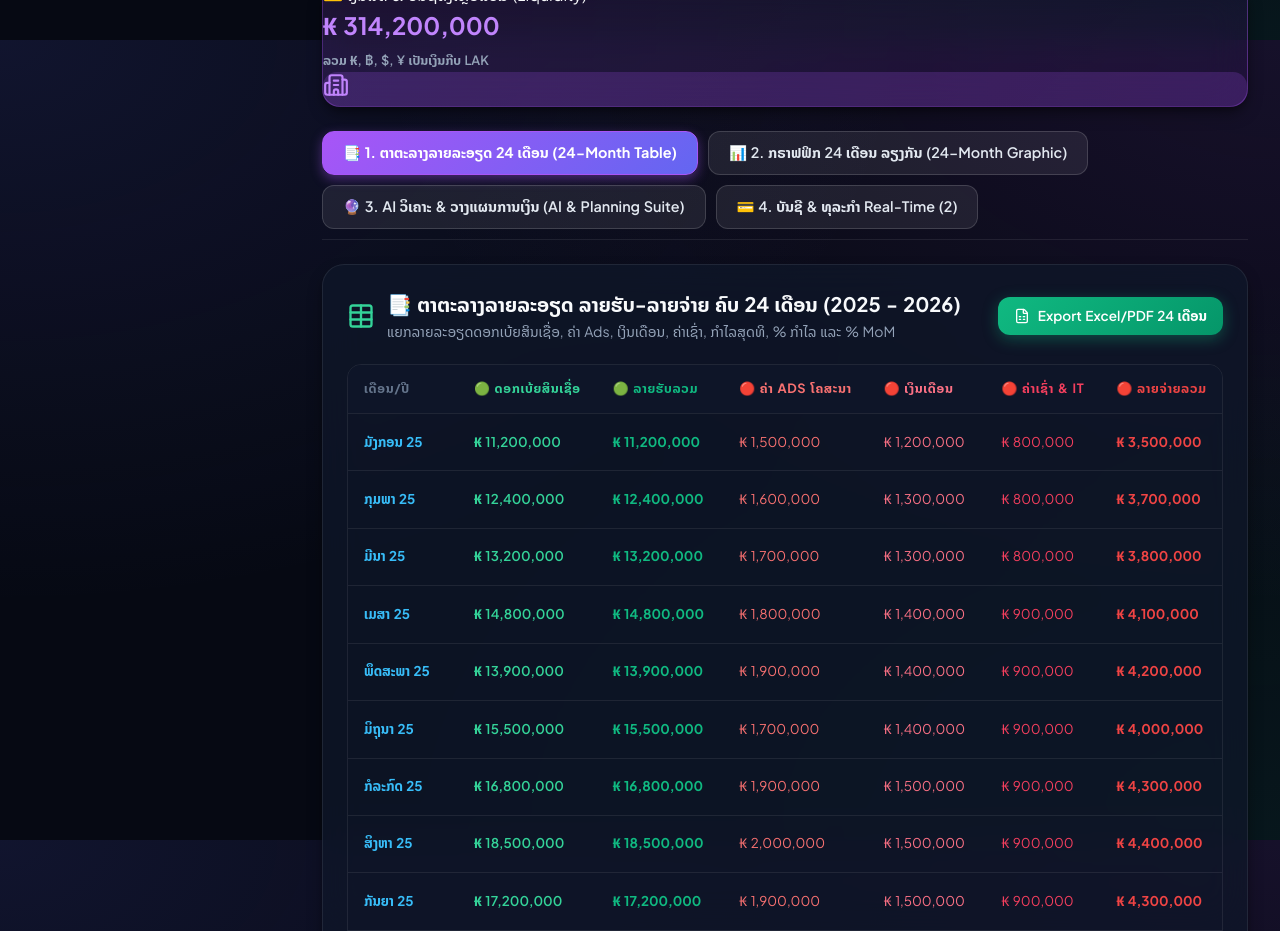
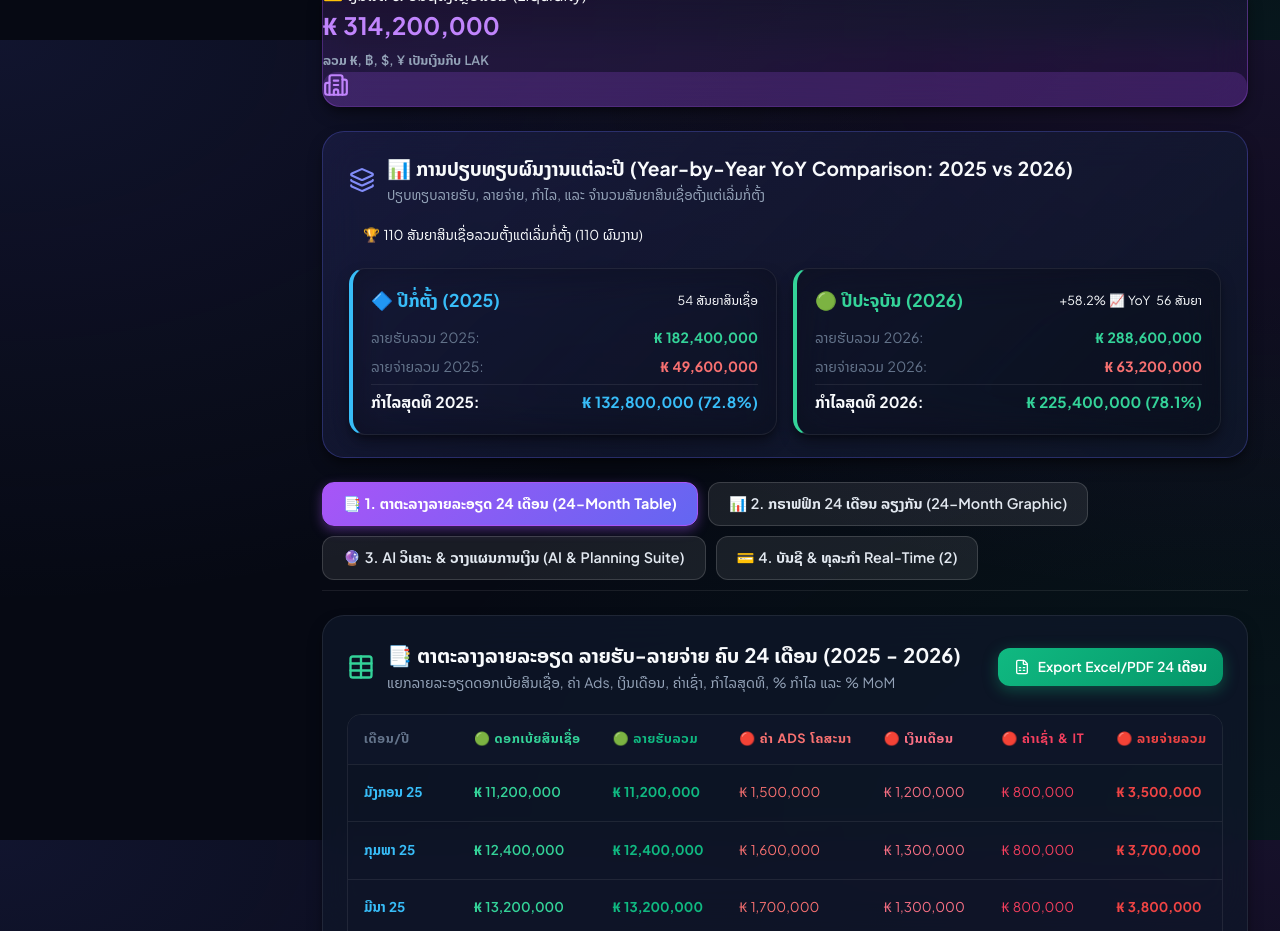
Before and after one commit to ibankonlinefree24h-svg/lao-financial-app, a React (Vite) app: page / in a window 1280 px wide. Shown: the part 1560-2491 px from the top of the page. Built offline with nearby package versions, Linux system fonts and the light colour scheme.

Commit message:
Restore Year-by-Year YoY Comparison Panel (2025 vs 2026) and Loan Contracts Badge

```diff
--- a/src/components/IncomeExpenseView.jsx
+++ b/src/components/IncomeExpenseView.jsx
@@ -455,7 +455,77 @@ export default function IncomeExpenseView({
         </div>
       </div>
 
-      {/* 5. Sleek Categorized Sub-Tab Navigation Bar */}
+      {/* 🌟 5. YEAR-BY-YEAR PERFORMANCE COMPARISON PANEL (2025 VS 2026 YoY) */}
+      <div className="glass-panel" style={{ padding: '22px 26px', borderRadius: '22px', background: 'linear-gradient(135deg, rgba(99, 102, 241, 0.12), rgba(15, 23, 42, 0.9))', border: '1px solid rgba(99, 102, 241, 0.3)' }}>
+        <div style={{ display: 'flex', justifyContent: 'space-between', alignItems: 'center', marginBottom: '16px', flexWrap: 'wrap', gap: '12px' }}>
+          <div style={{ display: 'flex', alignItems: 'center', gap: '12px' }}>
+            <Layers size={26} color="#818cf8" />
+            <div>
+              <h3 style={{ fontSize: '1.2rem', fontWeight: 800, color: 'var(--text-primary)' }}>
+                📊 ການປຽບທຽບຜົນງານແຕ່ລະປີ (Year-by-Year YoY Comparison: 2025 vs 2026)
+              </h3>
+              <p style={{ fontSize: '0.85rem', color: 'var(--text-secondary)', margin: 0 }}>
+                ປຽບທຽບລາຍຮັບ, ລາຍຈ່າຍ, ກຳໄລ, ແລະ ຈຳນວນສັນຍາສິນເຊື່ອຕັ້ງແຕ່ເລີ່ມກໍ່ຕັ້ງ
+              </p>
+            </div>
+          </div>
+
+          <span className="tag tag-purple" style={{ fontSize: '0.85rem', padding: '6px 14px' }}>
+            🏆 110 ສັນຍາສິນເຊື່ອລວມຕັ້ງແຕ່ເລີ່ມກໍ່ຕັ້ງ ({allTimeSummary.totalLoansIssued} ຜົນງານ)
+          </span>
+        </div>
+
+        <div style={{ display: 'grid', gridTemplateColumns: 'repeat(auto-fit, minmax(300px, 1fr))', gap: '16px' }}>
+          {/* 2025 Card */}
+          <div className="glass-panel" style={{ padding: '18px', background: 'rgba(0,0,0,0.25)', borderLeft: '4px solid #38bdf8', borderRadius: '16px' }}>
+            <div style={{ display: 'flex', justifyContent: 'space-between', alignItems: 'center' }}>
+              <span style={{ fontSize: '1.1rem', fontWeight: 800, color: '#38bdf8' }}>🔷 ປີກໍ່ຕັ້ງ (2025)</span>
+              <span className="tag tag-blue" style={{ fontSize: '0.78rem' }}>54 ສັນຍາສິນເຊື່ອ</span>
+            </div>
+            <div style={{ marginTop: '12px', display: 'flex', flexDirection: 'column', gap: '6px' }}>
+              <div style={{ display: 'flex', justifyContent: 'space-between', fontSize: '0.88rem' }}>
+                <span style={{ color: 'var(--text-muted)' }}>ລາຍຮັບລວມ 2025:</span>
+                <strong style={{ color: '#34d399' }}>₭ 182,400,000</strong>
+              </div>
+              <div style={{ display: 'flex', justifyContent: 'space-between', fontSize: '0.88rem' }}>
+                <span style={{ color: 'var(--text-muted)' }}>ລາຍຈ່າຍລວມ 2025:</span>
+                <strong style={{ color: '#f87171' }}>₭ 49,600,000</strong>
+              </div>
+              <div style={{ display: 'flex', justifyContent: 'space-between', fontSize: '0.95rem', fontWeight: 800, borderTop: '1px solid rgba(255,255,255,0.08)', paddingTop: '6px' }}>
+                <span style={{ color: 'var(--text-primary)' }}>ກຳໄລສຸດທິ 2025:</span>
+                <strong style={{ color: '#38bdf8' }}>₭ 132,800,000 (72.8%)</strong>
+              </div>
+            </div>
+          </div>
+
+          {/* 2026 Card */}
+          <div className="glass-panel" style={{ padding: '18px', background: 'rgba(0,0,0,0.25)', borderLeft: '4px solid #34d399', borderRadius: '16px' }}>
+            <div style={{ display: 'flex', justifyContent: 'space-between', alignItems: 'center' }}>
+              <span style={{ fontSize: '1.1rem', fontWeight: 800, color: '#34d399' }}>🟢 ປີປະຈຸບັນ (2026)</span>
+              <div style={{ display: 'flex', gap: '6px' }}>
+                <span className="tag tag-emerald" style={{ fontSize: '0.78rem' }}>+58.2% 📈 YoY</span>
+                <span className="tag tag-emerald" style={{ fontSize: '0.78rem' }}>56 ສັນຍາ</span>
+              </div>
+            </div>
+            <div style={{ marginTop: '12px', display: 'flex', flexDirection: 'column', gap: '6px' }}>
+              <div style={{ display: 'flex', justifyContent: 'space-between', fontSize: '0.88rem' }}>
+                <span style={{ color: 'var(--text-muted)' }}>ລາຍຮັບລວມ 2026:</span>
+                <strong style={{ color: '#34d399' }}>₭ 288,600,000</strong>
+              </div>
+              <div style={{ display: 'flex', justifyContent: 'space-between', fontSize: '0.88rem' }}>
+                <span style={{ color: 'var(--text-muted)' }}>ລາຍຈ່າຍລວມ 2026:</span>
+                <strong style={{ color: '#f87171' }}>₭ 63,200,000</strong>
+              </div>
+              <div style={{ display: 'flex', justifyContent: 'space-between', fontSize: '0.95rem', fontWeight: 800, borderTop: '1px solid rgba(255,255,255,0.08)', paddingTop: '6px' }}>
+                <span style={{ color: 'var(--text-primary)' }}>ກຳໄລສຸດທິ 2026:</span>
+                <strong style={{ color: '#34d399' }}>₭ 225,400,000 (78.1%)</strong>
+              </div>
+            </div>
+          </div>
+        </div>
+      </div>
+
+      {/* 6. Sleek Categorized Sub-Tab Navigation Bar */}
       <div style={{ display: 'flex', flexDirection: 'column', gap: '12px' }}>
         <div style={{ display: 'flex', gap: '10px', borderBottom: '1px solid var(--border-color)', paddingBottom: '10px', flexWrap: 'wrap' }}>
           <button
@@ -779,7 +849,7 @@ export default function IncomeExpenseView({
                   <div>
                     <h3 style={{ fontSize: '1.25rem', fontWeight: 800 }}>💎 ແຜນການເກັບເງິນອອມ & ແຜນລົງທຶນຕໍ່ໜ້າ (Savings & Future Investment)</h3>
                     <p style={{ fontSize: '0.85rem', color: 'var(--text-secondary)' }}>
-                      ກອງທຶນສຳຮອງສຸກເສີນ, ຂະຫຍາຍສິນເຊື່ອ, ຊື້ສິນຊັບ & ອາຄານ, ແລະ ພັດທະນາລະບົບ IT
+                      ກອງທຶນສຳຮອງສຸກເສີນ, ຂະຫຍາຍສິນເຊື່ອ, ຊື້ສິນຊັບ & ອາຄານ
                     </p>
                   </div>
                 </div>
```
